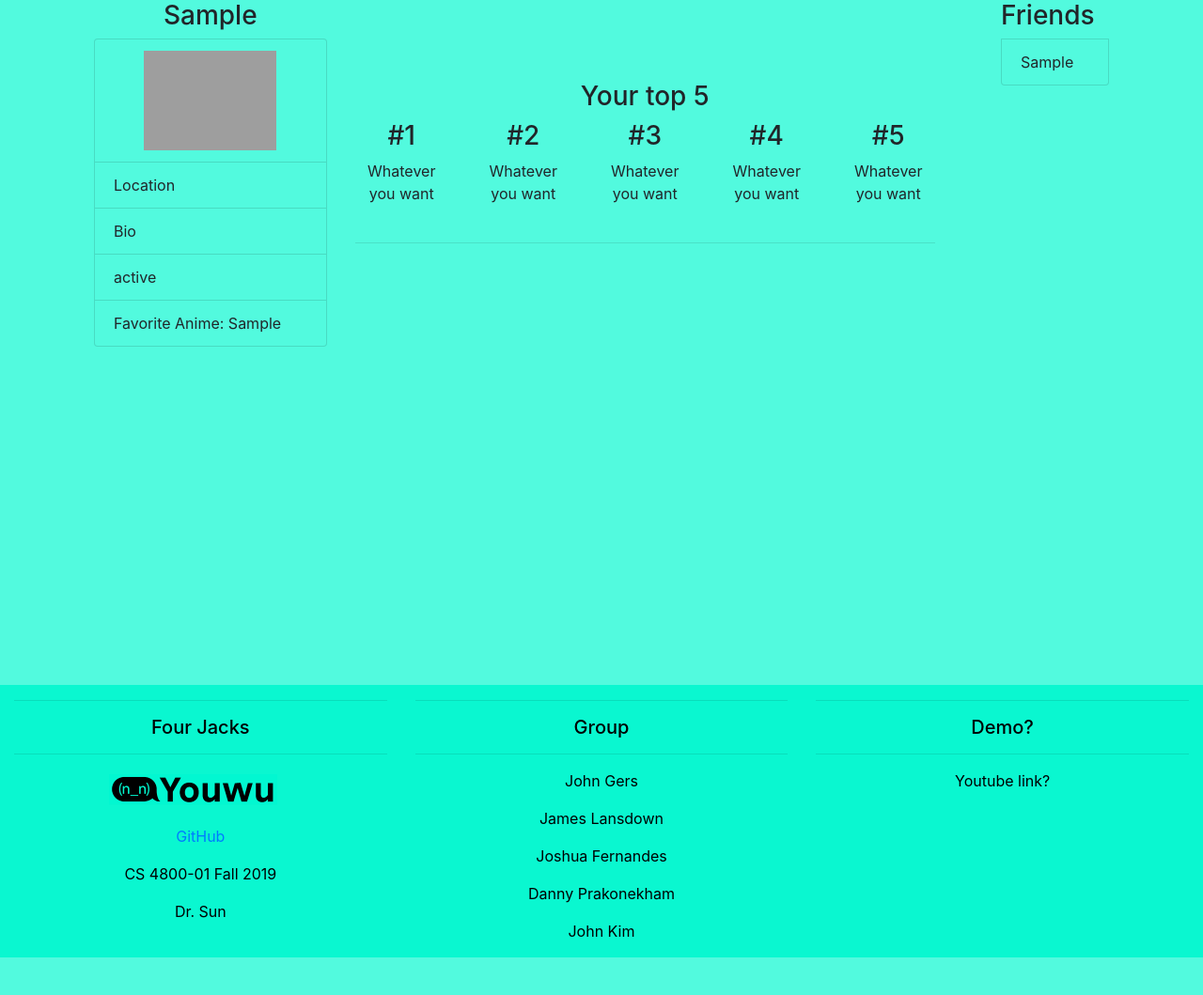
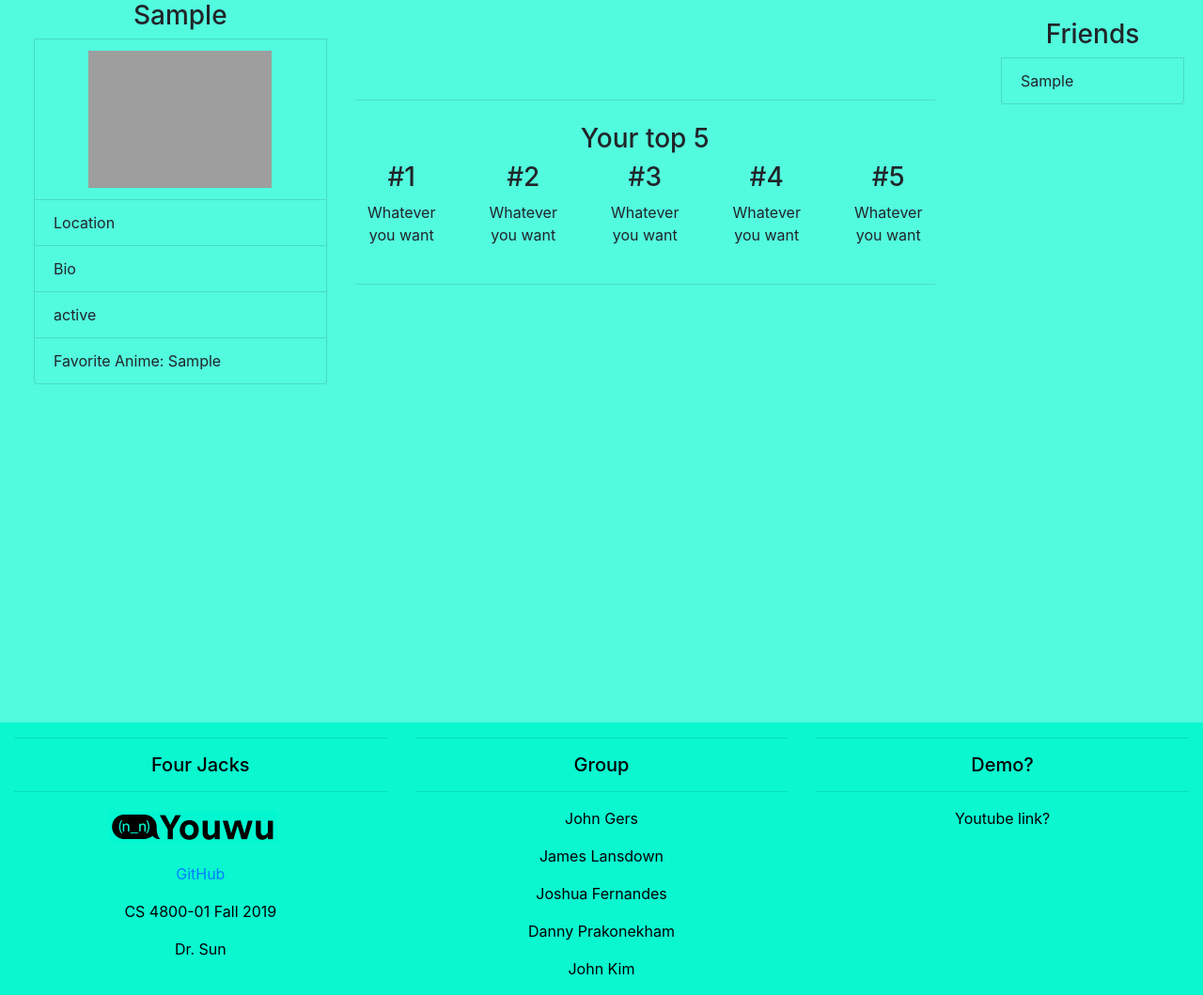
Before and after one commit to Four-Jacks/AnimeSocial, a Django app: page /profile/ in a window 1280 px wide. Shown: the part 69-1128 px from the top of the page at 94% size. Before the commit the page ends 1088 px from the top, so only its background shows below. Run offline with Django 3.2, Linux system fonts and the light colour scheme; a user stored in the database is signed in; tables that the repository leaves empty hold one stand-in row (values such as "Sample post"); some libraries are stand-ins or nearby versions; grey boxes are pictures that could not be loaded.

Commit message:
Fixed layout on search page and profile page
Put Anime title above picture on search results. Added a scrollable friends list to the right side of the profile page that properly adjusts to the different screen sizes. Added multiple breakpoints in the css to adjust all of the elements on the profile page as the screen scales up and down.

```diff
--- a/static/styles.css
+++ b/static/styles.css
@@ -16,8 +16,70 @@
   background-color:#52fade !important;
 }
 
+@media {
+    .profile {
+      margin-left: 0rem !important;
+    }
+    .list-friends {
+      margin-right: 2rem !important;
+    }
+}
+
+@media (min-width: 576px) {
+  .profile {
+    margin-left: 0rem !important;
+  }
+  .list-friends {
+    margin-right: -3rem !important;
+  }
+}
+
+@media (min-width: 768px) {
+  .profile {
+    margin-left: -3rem !important;
+  }
+  .list-friends {
+    margin-right: -3.8rem !important;
+  }
+}
+
+@media (min-width: 992px) {
+  .profile {
+    margin-left: -3rem !important;
+  }
+  .list-friends {
+    margin-right: -5rem !important;
+  }
+}
+
+@media (min-width: 1200px) {
+  .profile {
+    margin-left: -4rem !important;
+  }
+  .list-friends {
+    margin-right: -7 !important;
+  }
+}
+
 
 .footer {
   background-color:#0af7d0;
   color:#000000;
 }
+
+/*
+Extra small (xs) devices (portrait phones, less than 576px)
+No media query since this is the default in Bootstrap
+
+Small (sm) devices (landscape phones, 576px and up)
+@media (min-width: 576px) { ... }
+
+Medium (md) devices (tablets, 768px and up)
+@media (min-width: 768px) { ... }
+
+Large (lg) devices (desktops, 992px and up)
+@media (min-width: 992px) { ... }
+
+Extra (xl) large devices (large desktops, 1200px and up)
+@media (min-width: 1200px) { ... }
+*/
--- a/templates/base.html
+++ b/templates/base.html
@@ -86,7 +86,7 @@
 <br>
 <br>
 <footer>
-  <div class="container-fluid padding footer">
+  <div class="container-fluid footer sticky-bottom">
   <div class="row text-center">
     <div class="col-md-4">
       <hr class="light">
--- a/templates/profile.html
+++ b/templates/profile.html
@@ -24,11 +24,11 @@
 <!--- Content of page -->
 <div class="parent-container d-flex flex-wrap flex-lg-nowrap flex-md-nowrap">
 <!--- Profile Section -->
-<div class="container-fluid padding col-lg-3 col-md-3 col-xs-12 col-sm-12 col-xl-3">
-    <h3 align="center">{{ user|title }}</h3>
+<div class="container-fluid col-lg-3 col-md-4 col-xs-12 col-sm-12 col-xl-3">
      <div class="row affix">
        <div class="col">
-           <ul class="list-group">
+           <ul class="list-group profile">
+              <h3 align="center">{{ user|title }}</h3>
               <li class="list-group-item" align="center"><img src="https://thehaletelescope.com/wp-content/uploads/2018/10/weeb.jpg" class="col-4 col-sm-4 col-md-10 col-lg-10 img-fluid"></li>
               <li class="list-group-item">Location</li>
               <li class="list-group-item">Bio</li>
@@ -42,6 +42,7 @@
 
 <!--- Top 5 section -->
 <div class="container-fluid align-self-center padding ml-auto">
+  <hr class="my-4">
 <h3 align="center">Your top 5</h3>
 <div class="row text-center padding">
 	<div class="col-12 col-sm-4 col-md col-lg">
@@ -75,12 +76,12 @@
 <!--- End of top 5-->
 
 
-<!--- Friends -->
-<div class="container-fluid padding col-lg-2 col-md-3 col-xs-12 col-sm-12 col-xl-2">
+<!--- Friends  style="overflow: auto" can make friends list scrollable-->
+<div class="container-right col-lg-2 col-md-2 col-xs-2 col-sm-10 col-xl-2">
      <div class="row affix">
        <div class="col">
-           <ul class="list-friends">
-             <h3>Friends</h3>
+           <ul class="list-friends" style="overflow:auto;max-height: 450px;padding-top:20px;">
+             <h3 align="center">Friends</h3>
              {% for friend in friends %}
               <li class="list-group-item">{{ friend.username|title }}</li>
               {% endfor %}
```
Also changed, not shown: templates/search_results.html (+6 -5 lines).
